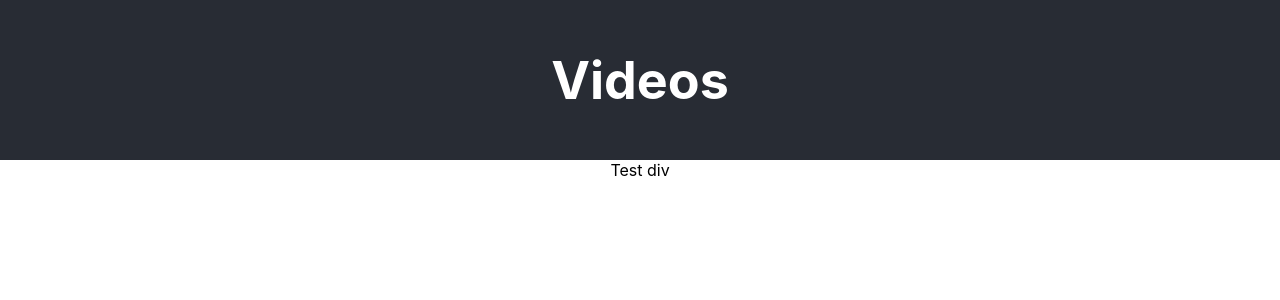
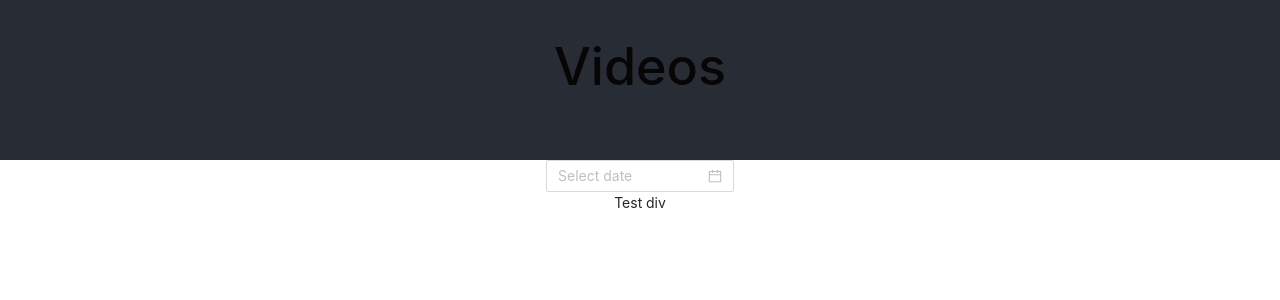
Before and after one commit to virajrg108/utils, a React (Create React App) app: page / in a window 1280 px wide. Shown: the top 300 px of the page. Built offline with nearby package versions, Linux system fonts and the light colour scheme; no server answers.

Commit message:
added antd design

```diff
--- a/package.json
+++ b/package.json
@@ -6,6 +6,7 @@
     "@testing-library/jest-dom": "^4.2.4",
     "@testing-library/react": "^9.3.2",
     "@testing-library/user-event": "^7.1.2",
+    "antd": "^4.1.2",
     "react": "^16.13.1",
     "react-dom": "^16.13.1",
     "react-scripts": "3.4.1"
@@ -30,5 +31,8 @@
       "last 1 firefox version",
       "last 1 safari version"
     ]
-  }
+  },
+  "plugins": [
+    ["import", { "libraryName": "antd", "libraryDirectory": "es", "style": "css" }]
+  ]
 }
--- a/public/index.html
+++ b/public/index.html
@@ -23,7 +23,7 @@
       work correctly both with client-side routing and a non-root public URL.
       Learn how to configure a non-root public URL by running `npm run build`.
     -->
-    <title>React App</title>
+    <title>Utilities App</title>
   </head>
   <body>
     <noscript>You need to enable JavaScript to run this app.</noscript>
--- a/src/App.js
+++ b/src/App.js
@@ -1,23 +1,17 @@
 import React from 'react';
 import './App.css';
-import v1 from "./videos/v1.mp4"
 import Test from "./Test"
+import { DatePicker } from 'antd';
+
+import 'antd/dist/antd.css';
+
 function App() {
-  // const [data, setData] = useState([])
-  // useEffect(()=> {
-  //   const fetchData = async () => {
-  //     const result = await fetch('http://orangevalleycaa.org/api/videos').then(
-  //       response => response.json()
-  //     )
-  //     setData(result);
-  //   }
-  //   fetchData();
-  // }, []);
   return (
     <div className="App">
       <header>
         <h1>Videos</h1>
       </header>
+      <DatePicker />
       <Test />
     </div>
   );
```
Also changed, not shown: 1 other file (tests, documents, lock files or other folders).
